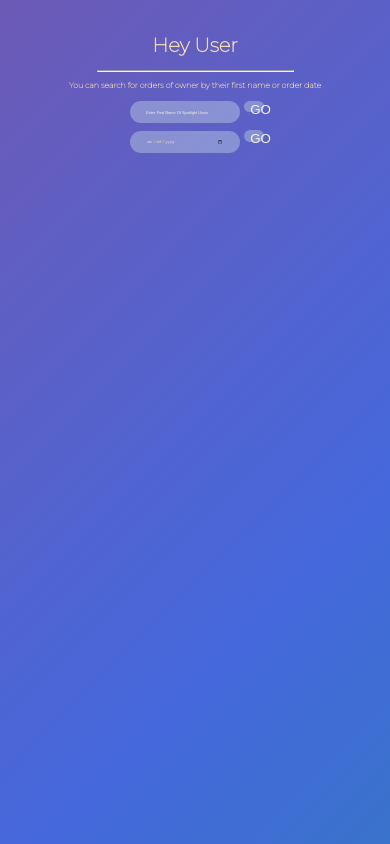
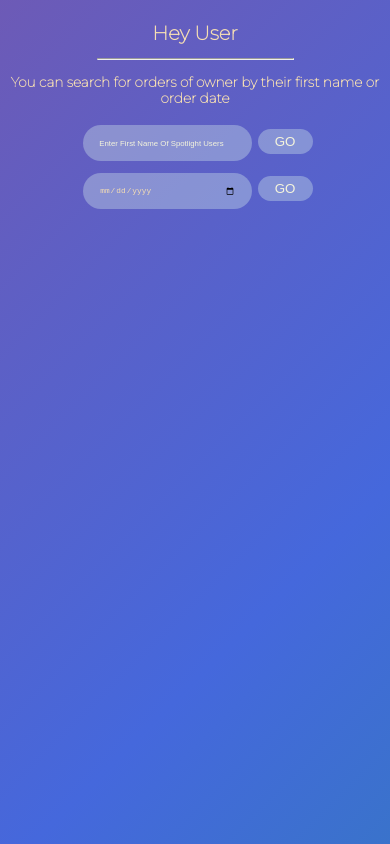
Before and after one commit to Tanmay2510/MonReact, a React (Create React App) app: page / in a window 390 px wide. Built offline with nearby package versions, Linux system fonts and the light colour scheme.

Commit message:
Responsive

```diff
--- a/src/components/Cards/Card.css
+++ b/src/components/Cards/Card.css
@@ -1,9 +1,6 @@
 .fl{
-
         margin: 0 auto;
-        /* min-width: 15vw; */
         width:250px;
-        /* width: auto; */
         min-height: 15vw;
         height: auto;
         background: rgba(16,18,27,0.4);
@@ -11,7 +8,6 @@
         border-radius: 10px;
         backdrop-filter: blur(2px);
         color:wheat;
-
 }
 li{
     text-align: left;
--- a/src/components/Find/Find.css
+++ b/src/components/Find/Find.css
@@ -2,13 +2,14 @@
 
 .box{
     position: relative;
-    padding-top:5%;
-    /* left:50%; */
+    padding-top:2%;
 }
 .boxx{
-    display: flex;
-
-    justify-content: space-evenly;
+    display: grid;
+    column-gap: 50px;
+    row-gap: 50px;
+    grid-template-columns: repeat(auto-fit,15rem);
+    justify-content: center;
     margin-top: 3vw;
     padding-bottom: 3vw;
 }
@@ -16,7 +17,6 @@ h1{
     color: wheat;
     font-size: 5vw;
     font-family: 'Montserrat', sans-serif;
-
 }
 p{
     font-size: 2vw;
@@ -26,7 +26,7 @@ p{
 }
 .box input{
     width: 20vw;
-    margin:1vw;
+    margin:1.5vw;
     height: 4vw;
     background-color: rgba(212, 235, 235, 0.356);
     border: none;
@@ -43,14 +43,45 @@ hr{
     width: 50vw;
 }
 .box button{
-    width:5vw;
+    width: 60px;
     color:beige;
     background-color: rgba(212, 235, 235, 0.356);
     height: 3vw;
     border-radius: 50px;
     border: none;
-
 }
 .box button:hover{
     cursor: pointer;
 }
+@media all and (max-width:650px){
+    p{
+        font-size: 3.5vw;
+    }
+    .box button{
+        width:55px;
+        height: 25px;
+    }
+    input::placeholder{
+        font-size: 1.3vw;
+    }
+    .box input{
+        height: 30px;
+        font-size: 2vw;
+    }
+}
+@media all and (max-width:430px){
+   .box input{
+    width: 30vw;
+   }
+   input::placeholder{
+    font-size: 1.8vw;
+}
+}
+@media all and (max-width:390px){
+    .box input{
+     width: 35vw;
+    }
+    input::placeholder{
+     font-size: 2vw;
+ }
+ }
--- a/src/components/Find/Find.jsx
+++ b/src/components/Find/Find.jsx
@@ -4,27 +4,25 @@ import axios from 'axios';
 import Card from "../Cards/Card.jsx"
 function Find() {
   const [name, setname] = useState("");
+  const [date,setdate] =useState(null)
   const [isdata,setisdata] = useState(false);
   const [reald,setreald] = useState({});
   const [realdstatus,setrealdstatus] = useState(false);
-     // useEffect(() => {
-  //   axios.get("http://localhost:5000/get").then((response) => {
-  //    console.log(response);
-  //   })
-  // }, [])
-  const handle = (e) => {
+
+  const handl = (e) => {
     e.preventDefault();
+    console.log(name)
+
     try {
-      axios.post("http://localhost:5000/get", {
+      axios.post("http://localhost:5000/getusers", {
         name
       }).then((x) => {
         setisdata(!isdata);
         if(x.data.data.length === 0){
           setreald([]);
-          console.log("HERe");
           setrealdstatus(true);
         }else if(x.data.data.length>0){
-      setreald(x.data.data[0].orders);
+      setreald(x.data.data[0].orders);-
       setrealdstatus(false);
     }
       })
@@ -32,23 +30,37 @@ function Find() {
       console.log(error)
     }
   }
+  const hand = (e) => {
+    e.preventDefault();
+    try {
+      axios.post("http://localhost:5000/getdate", {
+        date
+      }).then((x) => {
+        console.log(x);
+      })
+    } catch (error) {
+      console.log(error)
+    }
+  }
+  console.log(name)
   return (
     <div>
       <div className='box'>
       <h1>Hey User</h1>
       <hr></hr>
       <p>You can search for orders of owner by their first name or order date</p>
-      <form onSubmit={handle}>
+      <form onSubmit={handl}>
         <input type="text"
           onChange={(e) => {
             setname(e.target.value);
           }}
-          placeholder='Enter first name of spotlight users'></input>
-        <button>GO</button>
+          placeholder='Enter first name of spotlight users'
+          value={name}></input>
+        <button type="submit">GO</button>
       </form>
-      <form >
-        <input type="date" placeholder='Enter date'></input>
-        <button>GO</button>
+      <form onSubmit={hand}>
+        <input type="date" onChange={(e)=>{setdate(e.target.value)}}></input>
+        <button type="submit">GO</button>
       </form>
 
     </div>
@@ -57,6 +69,8 @@ function Find() {
       :
 
           isdata  ?
+          <div>
+          <p>Ordered by {name}</p>
            <div className="boxx">
            {
             reald.map(el =>{
@@ -70,6 +84,7 @@ function Find() {
 
             })
           }
+          </div>
 
           </div> : null}
 
```
